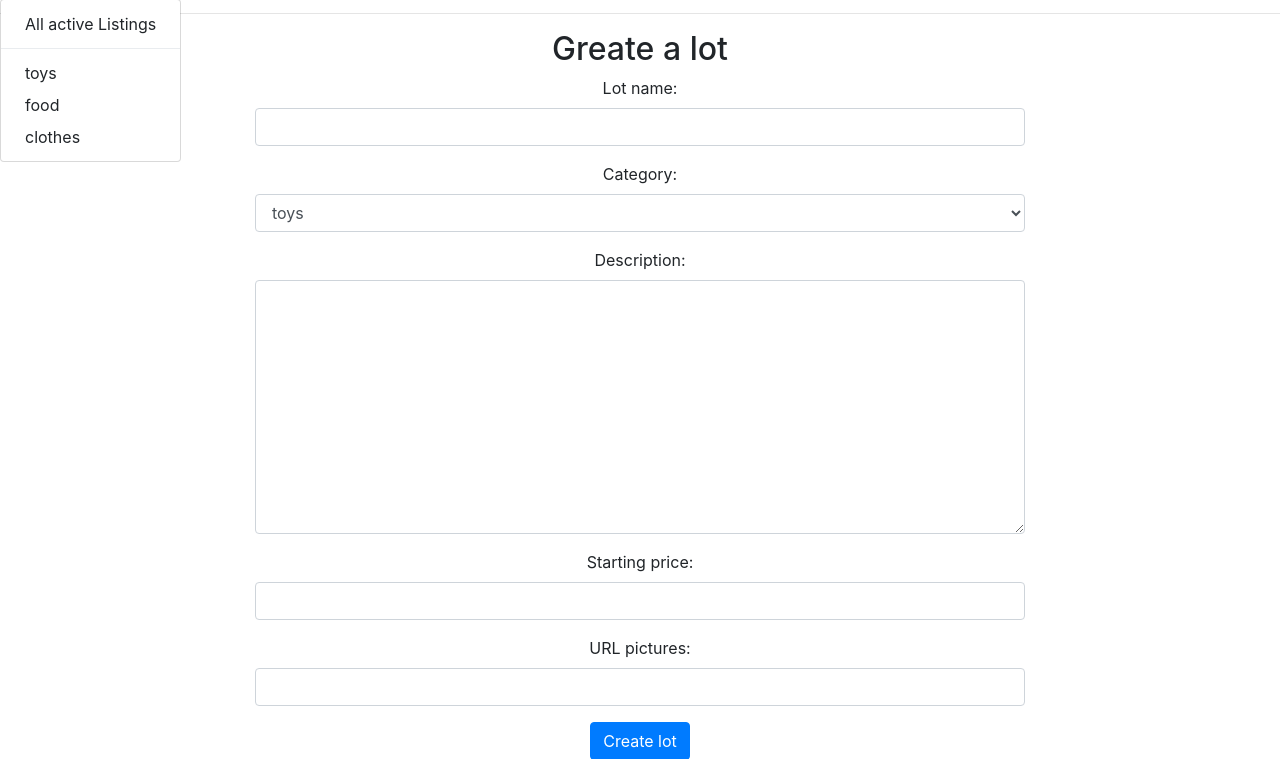
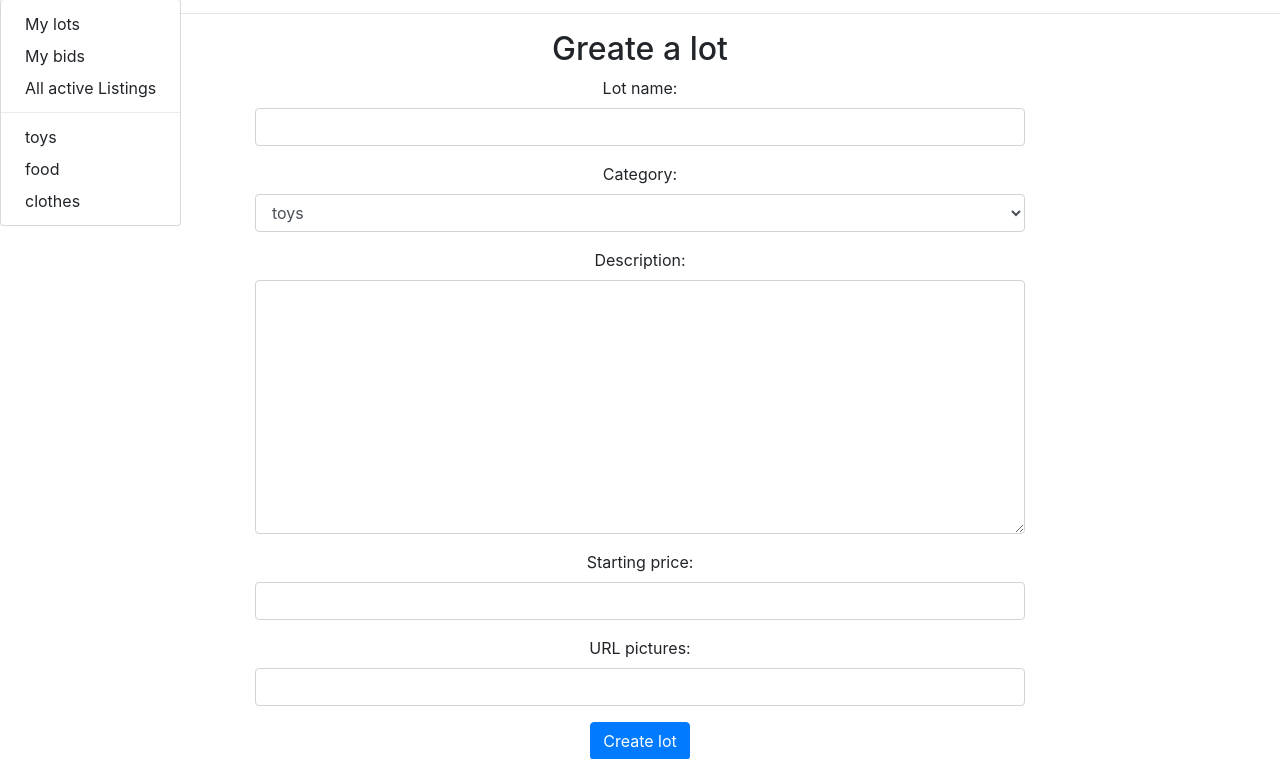
Before and after one commit to YAN3908/commerce, a Django app: page /create_lot in a window 1280 px wide, after a click on "Lot Listings". Shown: the part 123-882 px from the top of the page. Run offline with Django 3.2, Linux system fonts and the light colour scheme; a user stored in the database is signed in; data comes from the database, SQL or seed files in the repository; both versions use the stored data as it was after the commit; some libraries are stand-ins or nearby versions.

Commit message:
add - lots ad user

```diff
--- a/auctions/templates/auctions/layout.html
+++ b/auctions/templates/auctions/layout.html
@@ -26,6 +26,10 @@
       <li class="nav-item dropdown" style="z-index:99999999;">
         <a class="nav-link dropdown-toggle" data-bs-toggle="dropdown" href="{% url 'index' %}" role="button" aria-expanded="false">Lot Listings</a>
         <ul class="dropdown-menu">
+          {% if user.is_authenticated %}
+            <li><a class="dropdown-item" href="{% url 'mylots' %}">My lots</a></li>
+            <li><a class="dropdown-item" href="{% url 'index' %}">My bids</a></li>
+          {% endif %}
           <li><a class="dropdown-item" href="{% url 'index' %}">All active Listings</a></li>
           <li><hr class="dropdown-divider"></li>
             {% for category in categories %}
--- a/auctions/urls.py
+++ b/auctions/urls.py
@@ -6,6 +6,7 @@ from . import views
 
 urlpatterns = [
     path("<int:lot_id>", views.lot, name="lot"),
+    path("mylots",views.mylots, name="mylots"),
     path("", views.index, name="index"),
     path("category/<str:category>", views.category, name="category"),
     path("login", views.login_view, name="login"),
--- a/auctions/views.py
+++ b/auctions/views.py
@@ -45,7 +45,7 @@ def index(request):
     #     print(f"{lot.lot_order} - {lot.id}")
     # print(Lot.objects.annotate(userLot__user='Yan'))
     # lots = Lot.objects.exclude(Q(price=None) | Q(time_sales__gt=datetime.now()))
-    print(lots)
+    # print(lots)
     # sales_list= Lot.objects.price.filter(price__lt=datetime.now()).all()
     # print(category)
     return render(request, "auctions/index.html",
@@ -53,6 +53,13 @@ def index(request):
 
 
 # Lot.objects.order_by(F('price').desc(nulls_last=True))             Lot.objects.order_by('-price')     Lot.objects.order_by(F('price').desc(nulls_first=True))
+
+def mylots(request):
+    lots = Lot.objects.filter(userLot=request.user)
+    return render(request, "auctions/index.html",
+                  {"lots": lots, 'categories': Category.objects.all(), 't_Now': datetime.now()})
+    # return HttpResponse(request.user)
+
 
 def category(request, category):
     timenow = datetime.now()
```
Also changed, not shown: db.sqlite3.
